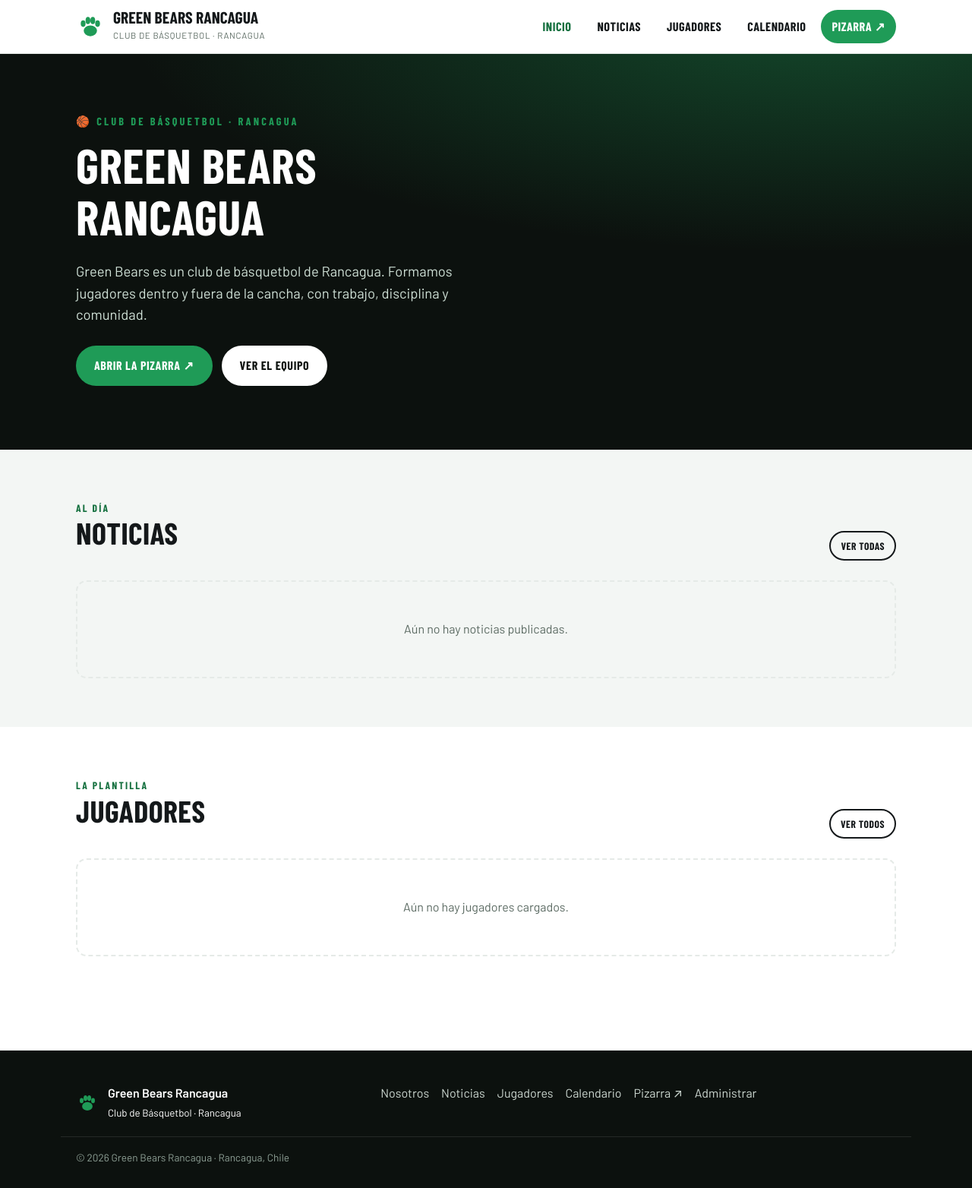
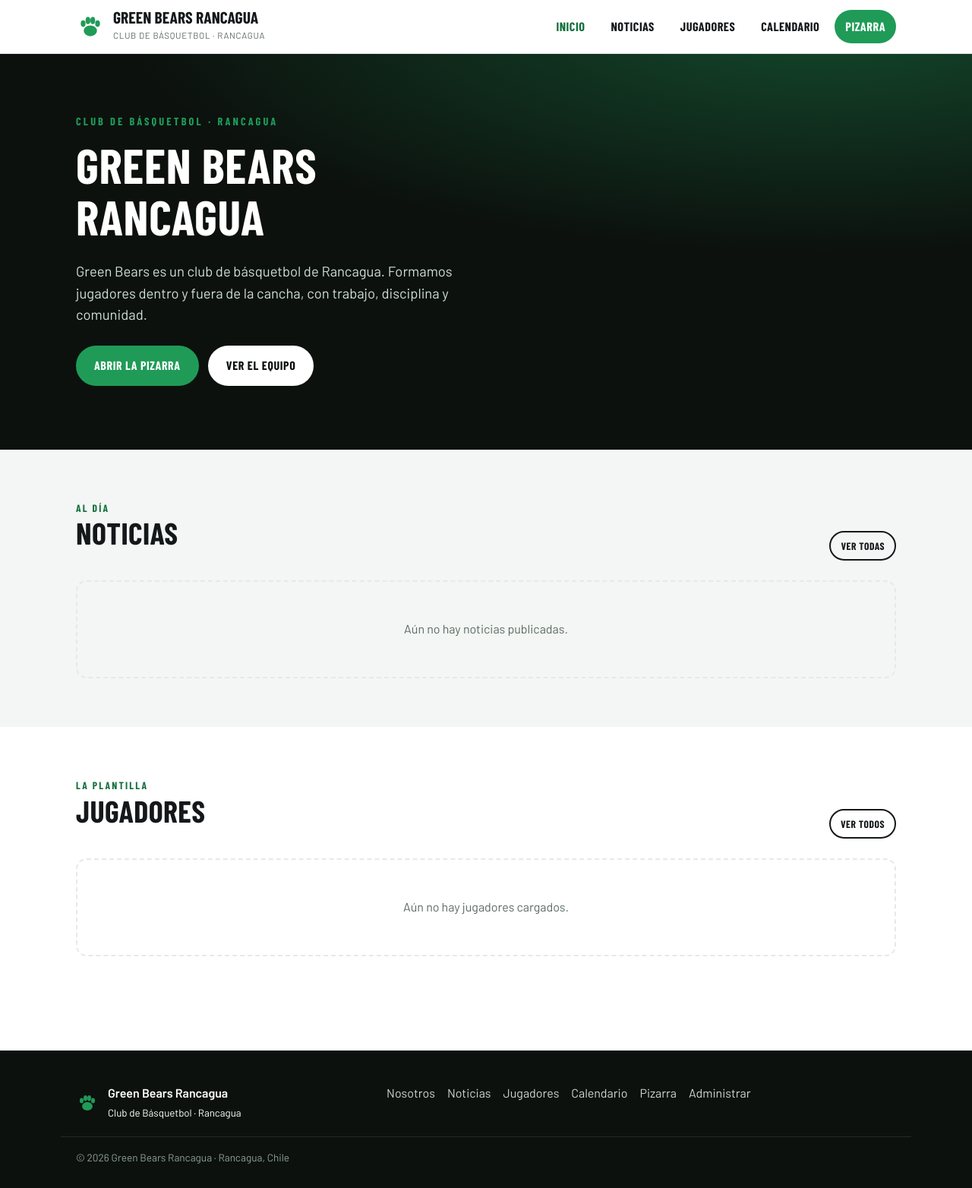
Before and after one commit to gmart002/greenbears-web, a Node server app: page / in a window 1280 px wide. Shown: the whole page at 76% size. Run offline with Node 20, Linux system fonts and the light colour scheme; data comes from the database, SQL or seed files in the repository; data that the repository does not hold is empty; some libraries are stand-ins or nearby versions; some web fonts are replaced.

Commit message:
Web: quitar íconos decorativos (flechas ↗ y emoji) del sitio

```diff
--- a/views/home.ejs
+++ b/views/home.ejs
@@ -2,11 +2,11 @@
 
 <section class="hero <%= s.hero_image ? 'has-img' : '' %>" <%= s.hero_image ? 'style=--hero:url(' + s.hero_image + ')' : '' %>>
   <div class="hero-inner">
-    <div class="eyebrow">🏀 <%= s.tagline %></div>
+    <div class="eyebrow"><%= s.tagline %></div>
     <h1><%= s.site_title %></h1>
     <p><%= s.about %></p>
     <div class="actions">
-      <a class="btn primary" href="<%= pizarraUrl %>" target="_blank" rel="noopener">Abrir la Pizarra ↗</a>
+      <a class="btn primary" href="<%= pizarraUrl %>" target="_blank" rel="noopener">Abrir la Pizarra</a>
       <a class="btn light" href="/jugadores">Ver el equipo</a>
     </div>
   </div>
--- a/views/partials/footer.ejs
+++ b/views/partials/footer.ejs
@@ -10,7 +10,7 @@
       <a href="/noticias">Noticias</a>
       <a href="/jugadores">Jugadores</a>
       <a href="/calendario">Calendario</a>
-      <a href="<%= pizarraUrl %>" target="_blank" rel="noopener">Pizarra ↗</a>
+      <a href="<%= pizarraUrl %>" target="_blank" rel="noopener">Pizarra</a>
       <a href="/admin">Administrar</a>
     </nav>
     <div class="foot-social">
--- a/views/partials/header.ejs
+++ b/views/partials/header.ejs
@@ -31,7 +31,7 @@
       <a href="/noticias" class="<%= path.startsWith('/noticias') ? 'on' : '' %>">Noticias</a>
       <a href="/jugadores" class="<%= path.startsWith('/jugadores') ? 'on' : '' %>">Jugadores</a>
       <a href="/calendario" class="<%= path.startsWith('/calendario') ? 'on' : '' %>">Calendario</a>
-      <a href="<%= pizarraUrl %>" target="_blank" rel="noopener" class="cta">Pizarra ↗</a>
+      <a href="<%= pizarraUrl %>" target="_blank" rel="noopener" class="cta">Pizarra</a>
     </nav>
   </div>
 </header>
```
